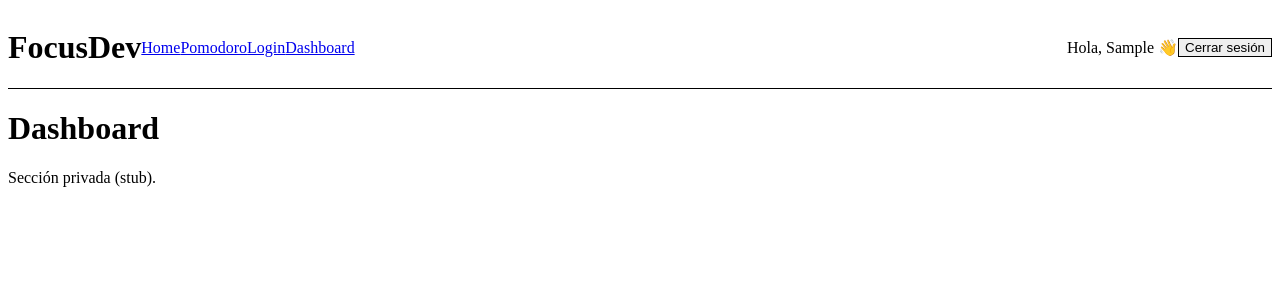
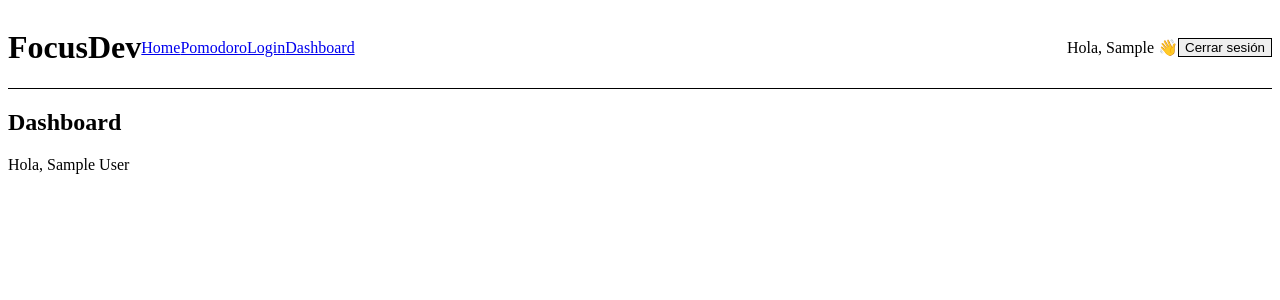
Before and after one commit to FlorAccastelli/focusdev, a Next.js app: page /dashboard in a window 1280 px wide. Shown: the top 300 px of the page. Built offline with nearby package versions, Linux system fonts and the light colour scheme; no server answers; sample sign-in values are in the browser's storage.

Commit message:
feat:middleware and route for auth

```diff
--- /dev/null
+++ b/middleware.ts
@@ -0,0 +1,17 @@
+import { NextResponse } from "next/server";
+import type { NextRequest } from "next/server";
+import { getToken } from "next-auth/jwt";
+
+export async function middleware(req: NextRequest) {
+  const token = await getToken({ req, secret: process.env.NEXTAUTH_SECRET });
+  const { pathname } = req.nextUrl;
+
+  if (!token && pathname.startsWith("/dashboard")) {
+    return NextResponse.redirect(new URL("/login", req.url));
+  }
+  if (token && pathname.startsWith("/login")) {
+    return NextResponse.redirect(new URL("/dashboard", req.url));
+  }
+  return NextResponse.next();
+}
+export const config = { matcher: ["/dashboard/:path*", "/login"] };
--- a/src/app/api/auth/[...nextauth]/route.ts
+++ b/src/app/api/auth/[...nextauth]/route.ts
@@ -1,7 +1,7 @@
-import NextAuth from "next-auth";
+import NextAuth, { type NextAuthOptions } from "next-auth";
 import GoogleProvider from "next-auth/providers/google";
 
-const handler = NextAuth({
+const authOptions: NextAuthOptions = {
   providers: [
     GoogleProvider({
       clientId: process.env.GOOGLE_CLIENT_ID!,
@@ -9,6 +9,7 @@ const handler = NextAuth({
     }),
   ],
   session: { strategy: "jwt" },
-});
+};
 
+const handler = NextAuth(authOptions);
 export { handler as GET, handler as POST };
--- a/src/app/dashboard/page.tsx
+++ b/src/app/dashboard/page.tsx
@@ -1,10 +1,24 @@
-const DashboardPage = () => {
+"use client";
+import { useEffect } from "react";
+import { useRouter } from "next/navigation";
+import { useSession } from "next-auth/react";
+
+export const dynamic = "force-dynamic";
+
+export default function DashboardPage() {
+    const { status, data } = useSession();
+    const router = useRouter();
+
+    useEffect(() => {
+        if (status === "unauthenticated") router.replace("/login");
+    }, [status, router]);
+
+    if (status !== "authenticated") return null;
+
     return (
-        <main className="p-6">
-            <h1 className="text-2xl font-bold">Dashboard</h1>
-            <p className="mt-2 text-sm text-slate-600">Sección privada (stub).</p>
-        </main>
+        <section className="space-y-4">
+            <h2 className="text-2xl font-semibold">Dashboard</h2>
+            <p className="text-sm text-slate-600">Hola, {data?.user?.name}</p>
+        </section>
     );
 }
-
-export default DashboardPage;
```
